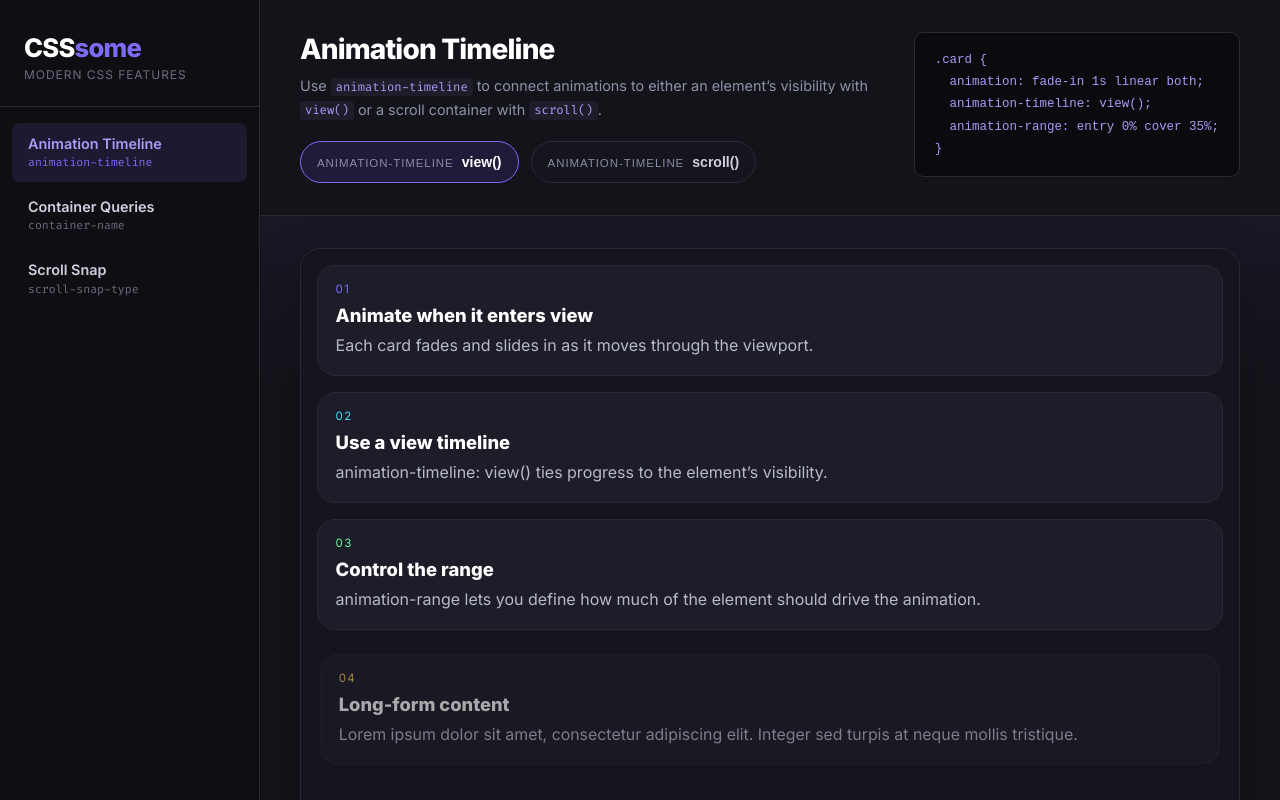
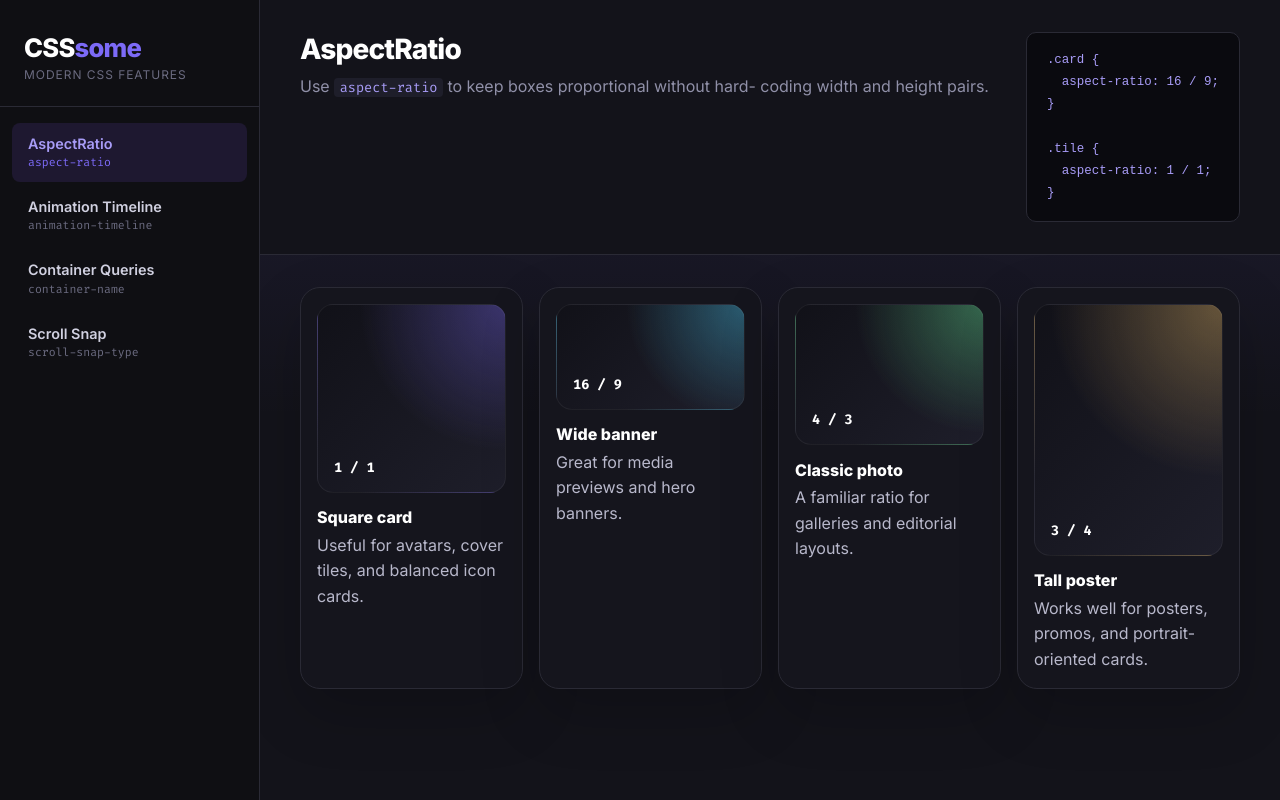
Before and after one commit to BuZZ-T/csssome, an Angular app: page / in a window 1280 px wide. Built offline with nearby package versions, Linux system fonts and the light colour scheme.

Commit message:
add aspect-ratio

```diff
--- a/src/app/app.ts
+++ b/src/app/app.ts
@@ -1,6 +1,7 @@
 import { Component, signal, Type } from '@angular/core';
 import { NgComponentOutlet } from '@angular/common';
 import { Nav, DemoEntry } from './nav/nav';
+import { AspectRatioDemo } from './demos/aspect-ratio/aspect-ratio';
 import { ScrollSnap } from './demos/scroll-snap/scroll-snap';
 import { ContainerQueries } from './demos/container-queries/container-queries';
 import { AnimationTimeline } from './demos/animation-timeline/animation-timeline';
@@ -14,6 +15,7 @@ import { AnimationTimeline } from './demos/animation-timeline/animation-timeline
 export class App {
   // Keep this list alphabetically sorted by label.
   readonly demos: DemoEntry[] = [
+    { id: 'aspect-ratio', label: 'AspectRatio', cssProperty: 'aspect-ratio' },
     { id: 'animation-timeline', label: 'Animation Timeline', cssProperty: 'animation-timeline' },
     { id: 'container-queries', label: 'Container Queries', cssProperty: 'container-name' },
     { id: 'scroll-snap', label: 'Scroll Snap', cssProperty: 'scroll-snap-type' },
@@ -21,6 +23,7 @@ export class App {
 
   // eslint-disable-next-line @typescript-eslint/no-explicit-any
   readonly components: Record<string, Type<any>> = {
+    'aspect-ratio': AspectRatioDemo,
     'scroll-snap': ScrollSnap,
     'container-queries': ContainerQueries,
     'animation-timeline': AnimationTimeline,
--- /dev/null
+++ b/src/app/demos/aspect-ratio/aspect-ratio.html
@@ -0,0 +1,38 @@
+<section class="demo">
+  <header class="demo__header">
+    <div class="demo__header-text">
+      <h1 class="demo__title">AspectRatio</h1>
+      <p class="demo__desc">
+        Use <code>aspect-ratio</code> to keep boxes proportional without hard-
+        coding width and height pairs.
+      </p>
+    </div>
+
+    <div class="demo__code-block">
+      <pre><code>.card &#123;
+  aspect-ratio: 16 / 9;
+&#125;
+
+.tile &#123;
+  aspect-ratio: 1 / 1;
+&#125;</code></pre>
+    </div>
+  </header>
+
+  <div class="demo__surface">
+    <div class="ratio-grid">
+      @for (example of examples; track example.title) {
+        <article class="ratio-card">
+          <div class="ratio-card__media" [style.--accent]="example.accent" [style.aspect-ratio]="example.ratio">
+            <span>{{ example.ratio }}</span>
+          </div>
+
+          <div class="ratio-card__body">
+            <p class="ratio-card__eyebrow">{{ example.title }}</p>
+            <p class="ratio-card__text">{{ example.description }}</p>
+          </div>
+        </article>
+      }
+    </div>
+  </div>
+</section>
--- /dev/null
+++ b/src/app/demos/aspect-ratio/aspect-ratio.scss
@@ -0,0 +1,112 @@
+.demo {
+  display: flex;
+  flex-direction: column;
+  height: 100%;
+  overflow: hidden;
+
+  &__header {
+    display: flex;
+    align-items: flex-start;
+    gap: 2rem;
+    padding: 2rem 2.5rem;
+    border-bottom: 1px solid #2a2a35;
+    flex-shrink: 0;
+  }
+
+  &__header-text {
+    flex: 1;
+  }
+
+  &__title {
+    margin: 0 0 0.5rem;
+    font-size: 1.75rem;
+    font-weight: 800;
+    letter-spacing: -0.03em;
+    color: #fff;
+  }
+
+  &__desc {
+    margin: 0;
+    color: #9090a8;
+    line-height: 1.6;
+
+    code {
+      background: #1e1e2a;
+      padding: 0.1em 0.4em;
+      border-radius: 4px;
+      color: #a89cf7;
+      font-family: 'Fira Code', monospace;
+      font-size: 0.85em;
+    }
+  }
+
+  &__code-block {
+    flex-shrink: 0;
+
+    pre {
+      margin: 0;
+      padding: 1rem 1.25rem;
+      background: #0a0a0f;
+      border: 1px solid #2a2a35;
+      border-radius: 10px;
+      font-size: 0.78rem;
+      line-height: 1.7;
+      color: #a89cf7;
+      font-family: 'Fira Code', 'Cascadia Code', monospace;
+    }
+  }
+
+  &__surface {
+    flex: 1;
+    overflow: auto;
+    padding: 2rem 2.5rem 2.5rem;
+    background: linear-gradient(180deg, rgba(124, 106, 247, 0.05), transparent 30%);
+  }
+}
+
+.ratio-grid {
+  display: grid;
+  grid-template-columns: repeat(auto-fit, minmax(220px, 1fr));
+  gap: 1rem;
+}
+
+.ratio-card {
+  padding: 1rem;
+  border-radius: 20px;
+  border: 1px solid #2a2a35;
+  background: #15151d;
+  box-shadow: 0 24px 60px rgba(0, 0, 0, 0.18);
+}
+
+.ratio-card__media {
+  display: grid;
+  place-items: end start;
+  padding: 1rem;
+  border-radius: 16px;
+  background:
+    radial-gradient(circle at top right, color-mix(in srgb, var(--accent) 35%, transparent), transparent 55%),
+    linear-gradient(135deg, #111118, #1e1e2a);
+  border: 1px solid rgba(255, 255, 255, 0.06);
+  color: #fff;
+  font-family: 'Fira Code', monospace;
+  font-size: 0.85rem;
+  font-weight: 700;
+}
+
+.ratio-card__body {
+  display: grid;
+  gap: 0.35rem;
+  padding-top: 0.9rem;
+}
+
+.ratio-card__eyebrow {
+  margin: 0;
+  color: #fff;
+  font-weight: 700;
+}
+
+.ratio-card__text {
+  margin: 0;
+  color: #b8b8cb;
+  line-height: 1.6;
+}
--- /dev/null
+++ b/src/app/demos/aspect-ratio/aspect-ratio.ts
@@ -0,0 +1,35 @@
+import { Component } from '@angular/core';
+
+@Component({
+  selector: 'app-aspect-ratio-demo',
+  templateUrl: './aspect-ratio.html',
+  styleUrl: './aspect-ratio.scss',
+})
+export class AspectRatioDemo {
+  readonly examples = [
+    {
+      title: 'Square card',
+      ratio: '1 / 1',
+      description: 'Useful for avatars, cover tiles, and balanced icon cards.',
+      accent: '#7c6af7',
+    },
+    {
+      title: 'Wide banner',
+      ratio: '16 / 9',
+      description: 'Great for media previews and hero banners.',
+      accent: '#4ad6ff',
+    },
+    {
+      title: 'Classic photo',
+      ratio: '4 / 3',
+      description: 'A familiar ratio for galleries and editorial layouts.',
+      accent: '#6af79c',
+    },
+    {
+      title: 'Tall poster',
+      ratio: '3 / 4',
+      description: 'Works well for posters, promos, and portrait-oriented cards.',
+      accent: '#f7c56a',
+    },
+  ];
+}
```
